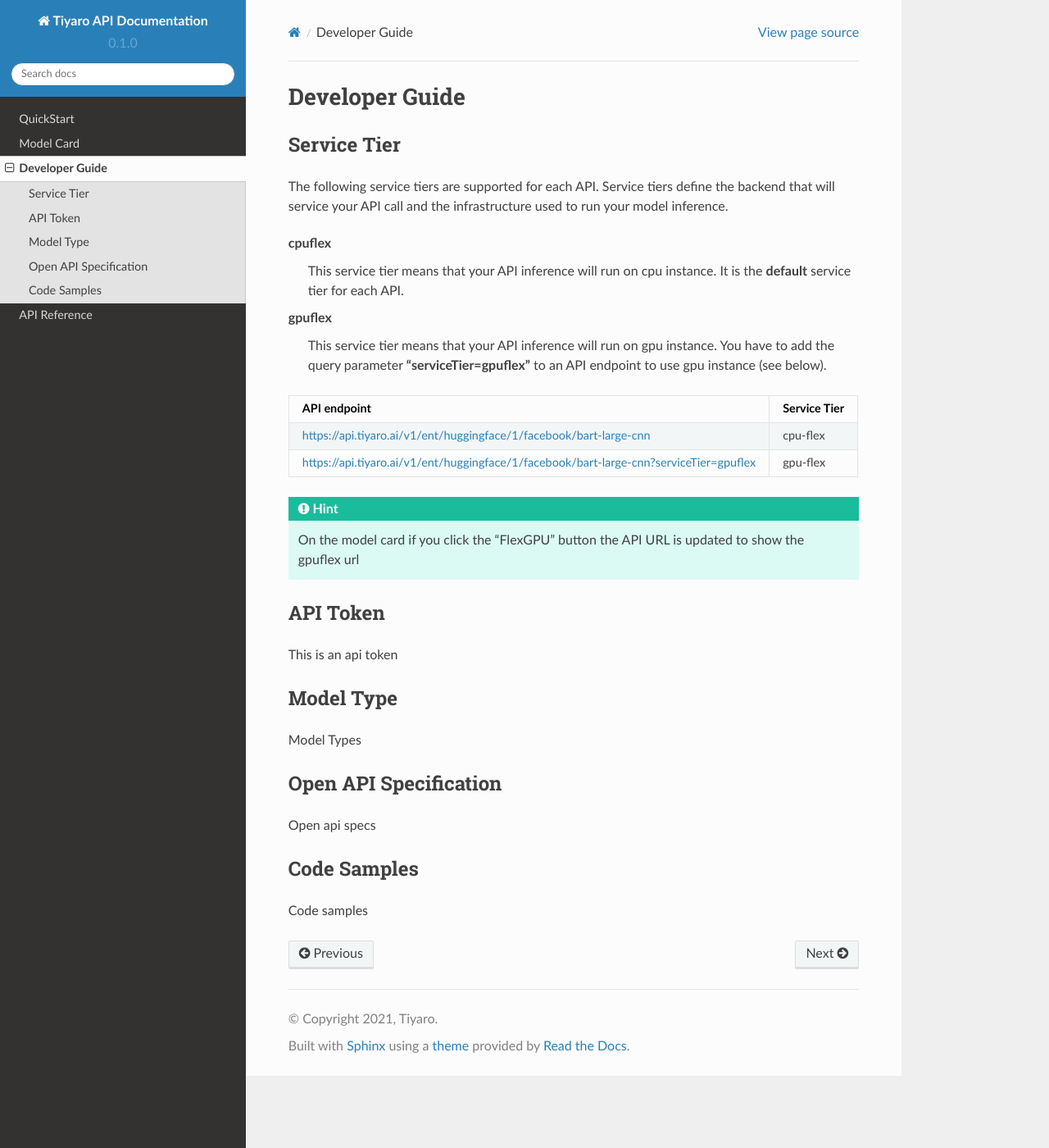
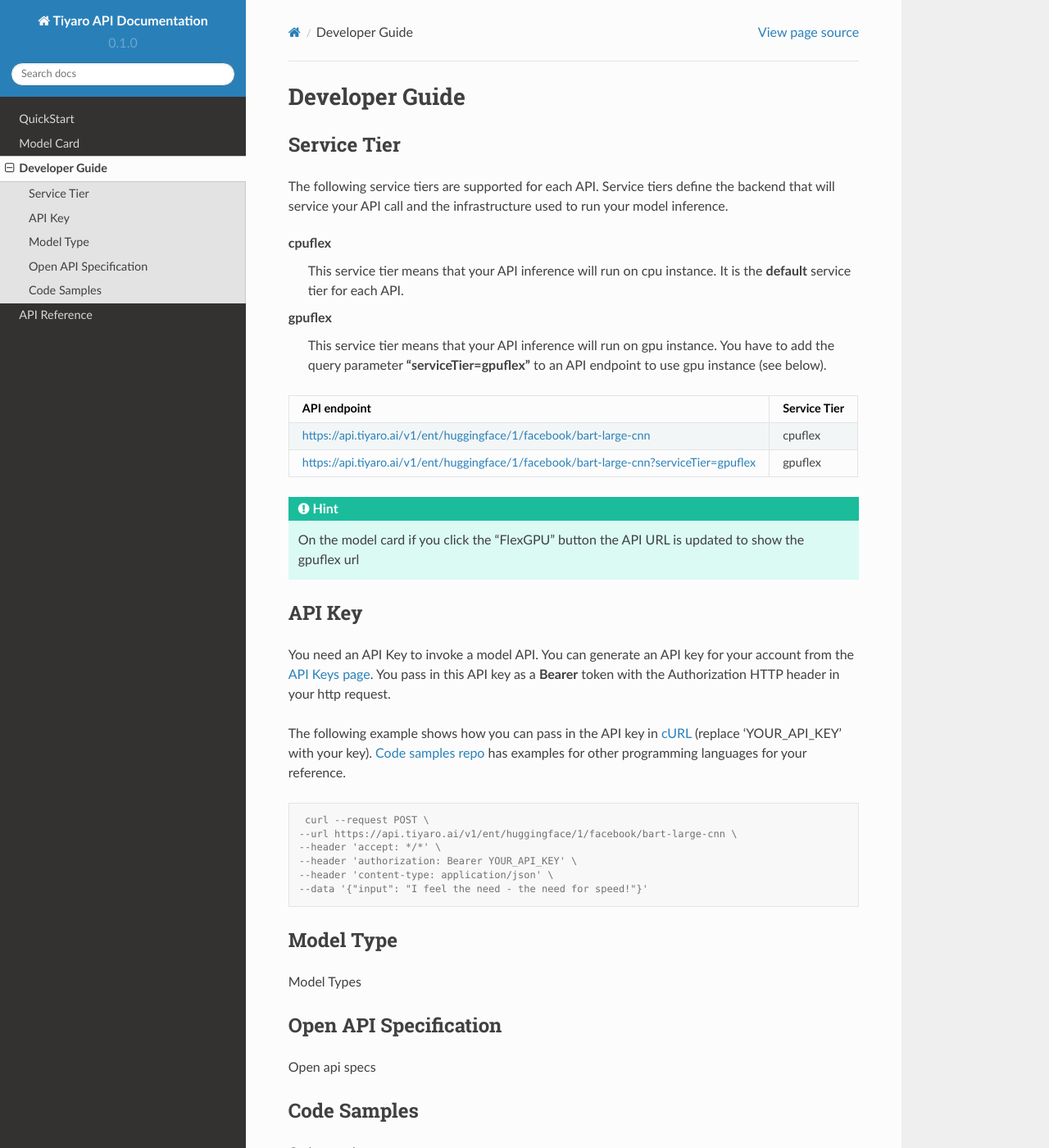
Before and after one commit to mahpat16/rtd-api-doc, a Sphinx documentation site: the page built from docs/source/developer.rst, in a window 1280 px wide and 1400 px high. Shown: the whole window at 82% size. Built offline with Sphinx 7.4.7 and the Read the Docs theme 2.0.0, drawn with Linux system fonts in a browser that asks for light colours.

Commit message:
Update the API key section

```diff
--- a/docs/source/developer.rst
+++ b/docs/source/developer.rst
@@ -17,8 +17,8 @@
 .. csv-table::
    :header: "API endpoint", "Service Tier"
 
-   "https://api.tiyaro.ai/v1/ent/huggingface/1/facebook/bart-large-cnn", cpu-flex
-   "https://api.tiyaro.ai/v1/ent/huggingface/1/facebook/bart-large-cnn?serviceTier=gpuflex", gpu-flex
+   "https://api.tiyaro.ai/v1/ent/huggingface/1/facebook/bart-large-cnn", cpuflex
+   "https://api.tiyaro.ai/v1/ent/huggingface/1/facebook/bart-large-cnn?serviceTier=gpuflex", gpuflex
 
 
 .. hint:: On the model card if you click the "FlexGPU" button the API URL is updated to show the gpuflex url
@@ -26,9 +26,20 @@
 
 .. _apitoken:
 
-API Token
+API Key
 ---------
-This is an api token
+You need an API Key to invoke a model API. You can generate an API key for your account from the `API Keys page <https://console.tiyaro.ai/apikeys>`_. You pass in this API key as a **Bearer** token with the Authorization HTTP header in your http request.
+
+The following example shows how you can pass in the API key in `cURL <https://curl.se/>`_  (replace 'YOUR_API_KEY' with your key). `Code samples repo <https://github.com/tiyaro/code-samples>`_ has examples for other programming languages for your reference.
+
+.. code-block:: console
+
+   curl --request POST \
+  --url https://api.tiyaro.ai/v1/ent/huggingface/1/facebook/bart-large-cnn \
+  --header 'accept: */*' \
+  --header 'authorization: Bearer YOUR_API_KEY' \
+  --header 'content-type: application/json' \
+  --data '{"input": "I feel the need - the need for speed!"}'
 
 
 .. _modeltype:
```
